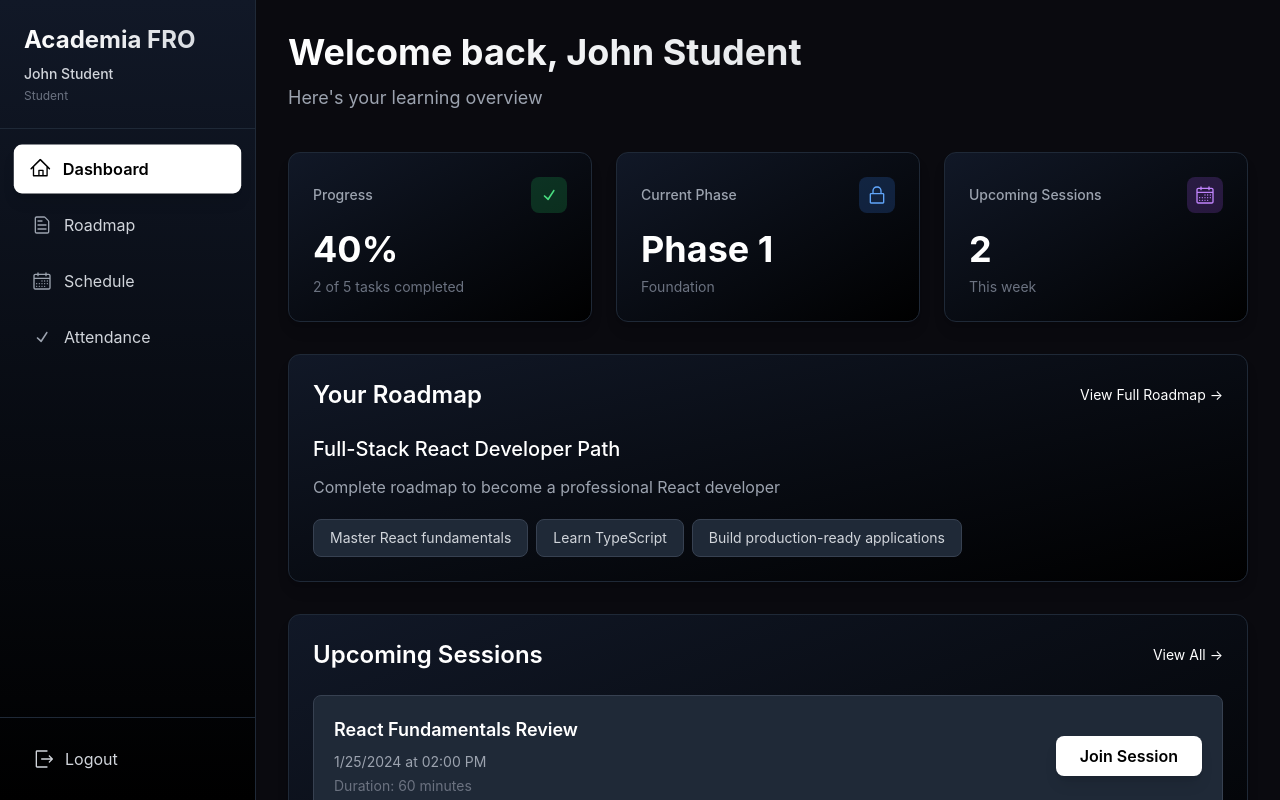
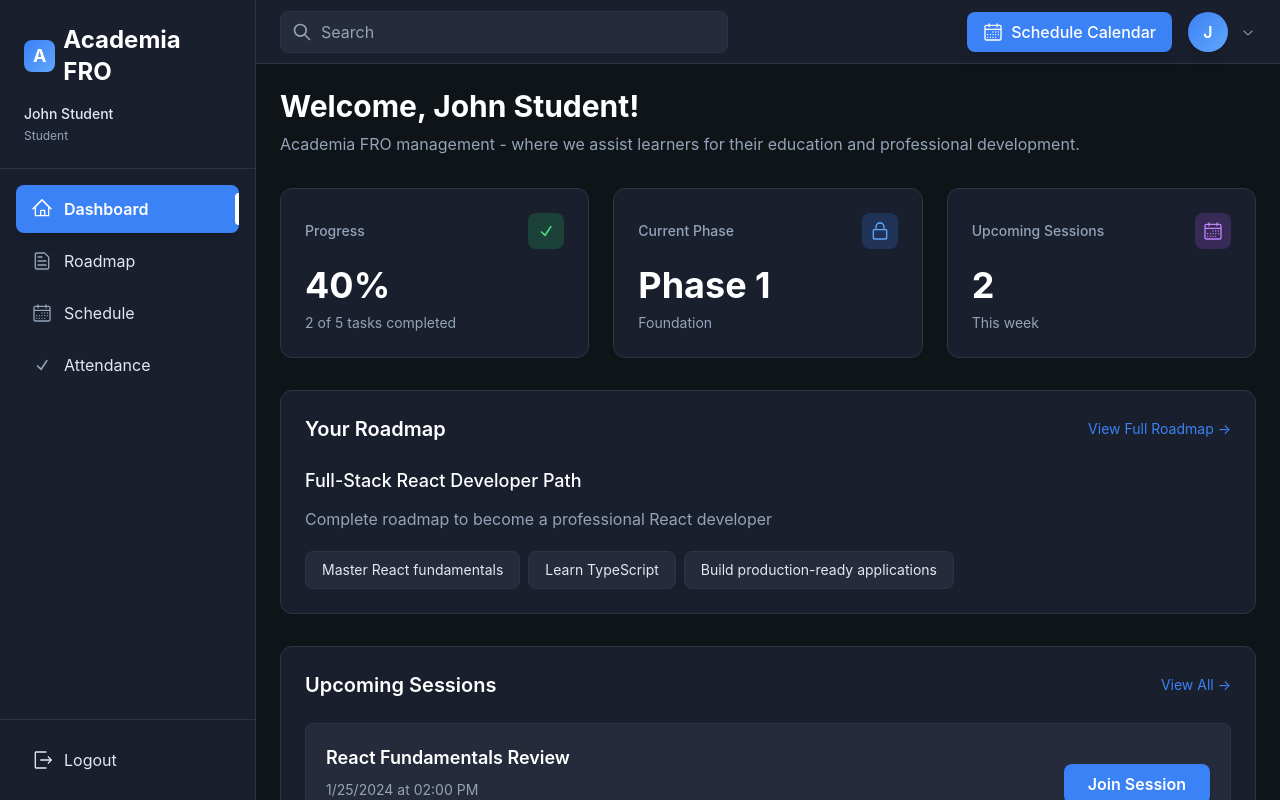
Before and after one commit to leandre000/academia-fro, a React (Vite) app: page /login in a window 1280 px wide. Both pictures are taken after a click on the button "Student Portal". Built offline with nearby package versions, Linux system fonts and the light colour scheme.

Commit message:
Redesign UI/UX to match Figma: modern login page, top header, updated color scheme, and improved dashboard layouts

```diff
--- a/src/components/PortalLayout.tsx
+++ b/src/components/PortalLayout.tsx
@@ -1,15 +1,19 @@
 import { Outlet } from 'react-router-dom';
 import Sidebar from './Sidebar';
+import TopHeader from './TopHeader';
 
 export default function PortalLayout() {
   return (
-    <div className="flex h-screen bg-gradient-to-br from-gray-900 via-black to-gray-900">
+    <div className="flex h-screen bg-bg-primary overflow-hidden">
       <Sidebar />
-      <main className="flex-1 overflow-auto bg-bg-primary">
-        <div className="min-h-full">
-          <Outlet />
-        </div>
-      </main>
+      <div className="flex-1 flex flex-col overflow-hidden">
+        <TopHeader />
+        <main className="flex-1 overflow-auto bg-bg-primary">
+          <div className="min-h-full">
+            <Outlet />
+          </div>
+        </main>
+      </div>
     </div>
   );
 }
--- a/src/components/Sidebar.tsx
+++ b/src/components/Sidebar.tsx
@@ -69,16 +69,23 @@ export default function Sidebar() {
   const navItems = roleNavItems[user.role] || [];
 
   return (
-    <div className="w-64 bg-gradient-to-b from-gray-900 to-black border-r border-gray-800 h-screen flex flex-col shadow-2xl">
-      <div className="p-6 border-b border-gray-800">
-        <h1 className="text-2xl font-bold bg-gradient-to-r from-white to-gray-300 bg-clip-text text-transparent">
-          Academia FRO
-        </h1>
-        <p className="text-sm text-gray-300 mt-2 font-medium">{user.name}</p>
-        <p className="text-xs text-gray-500 mt-1 capitalize">{user.role.replace('_', ' ')}</p>
+    <div className="w-64 bg-bg-secondary border-r border-border h-screen flex flex-col">
+      {/* Logo Section */}
+      <div className="p-6 border-b border-border">
+        <div className="flex items-center gap-2 mb-4">
+          <div className="w-8 h-8 bg-gradient-to-br from-blue-medium to-blue-light rounded-lg flex items-center justify-center">
+            <span className="text-white font-bold text-lg">A</span>
+          </div>
+          <h1 className="text-2xl font-bold text-text-primary">
+            Academia FRO
+          </h1>
+        </div>
+        <p className="text-sm text-text-secondary font-medium">{user.name}</p>
+        <p className="text-xs text-text-muted mt-1 capitalize">{user.role.replace('_', ' ')}</p>
       </div>
 
-      <nav className="flex-1 p-4 space-y-2 overflow-y-auto">
+      {/* Navigation */}
+      <nav className="flex-1 p-4 space-y-1 overflow-y-auto">
         {navItems.map((item) => {
           const Icon = item.icon;
           const isActive = location.pathname === item.path;
@@ -86,23 +93,27 @@ export default function Sidebar() {
             <Link
               key={item.path}
               to={item.path}
-              className={`flex items-center gap-3 px-4 py-3 rounded-lg transition-all duration-200 ${
+              className={`flex items-center gap-3 px-4 py-3 rounded-lg transition-all duration-200 relative ${
                 isActive
-                  ? 'bg-white text-black font-semibold shadow-lg transform scale-[1.02]'
-                  : 'text-gray-300 hover:bg-gray-800 hover:text-white hover:translate-x-1'
+                  ? 'bg-accent text-white font-semibold shadow-lg'
+                  : 'text-text-secondary hover:bg-bg-tertiary hover:text-text-primary'
               }`}
             >
-              <Icon className={`w-5 h-5 ${isActive ? '' : 'text-gray-400'}`} />
+              {isActive && (
+                <div className="absolute right-0 top-1/2 transform -translate-y-1/2 w-1 h-8 bg-white rounded-l-full" />
+              )}
+              <Icon className={`w-5 h-5 ${isActive ? 'text-white' : 'text-text-muted'}`} />
               <span>{item.label}</span>
             </Link>
           );
         })}
       </nav>
 
-      <div className="p-4 border-t border-gray-800">
+      {/* Logout */}
+      <div className="p-4 border-t border-border">
         <button
           onClick={logout}
-          className="w-full flex items-center gap-3 px-4 py-3 rounded-lg text-gray-300 hover:bg-red-900/20 hover:text-red-400 transition-all duration-200 border border-transparent hover:border-red-900/50"
+          className="w-full flex items-center gap-3 px-4 py-3 rounded-lg text-text-secondary hover:bg-red-500/10 hover:text-red-400 transition-all duration-200"
         >
           <ExitIcon className="w-5 h-5" />
           <span>Logout</span>
--- /dev/null
+++ b/src/components/TopHeader.tsx
@@ -0,0 +1,45 @@
+import { useState } from 'react';
+import { useAuthStore } from '../store/authStore';
+import { CalendarIcon, ChevronDownIcon } from '@radix-ui/react-icons';
+
+export default function TopHeader() {
+  const { user } = useAuthStore();
+  const [searchQuery, setSearchQuery] = useState('');
+
+  return (
+    <header className="h-16 bg-bg-secondary border-b border-border flex items-center justify-between px-6 sticky top-0 z-10">
+      {/* Search Bar */}
+      <div className="flex-1 max-w-md">
+        <div className="relative">
+          <svg className="absolute left-3 top-1/2 transform -translate-y-1/2 w-5 h-5 text-text-muted" fill="none" stroke="currentColor" viewBox="0 0 24 24">
+            <path strokeLinecap="round" strokeLinejoin="round" strokeWidth={2} d="M21 21l-6-6m2-5a7 7 0 11-14 0 7 7 0 0114 0z" />
+          </svg>
+          <input
+            type="text"
+            placeholder="Search"
+            value={searchQuery}
+            onChange={(e) => setSearchQuery(e.target.value)}
+            className="w-full bg-bg-tertiary border border-border rounded-lg pl-10 pr-4 py-2 text-text-primary placeholder-text-muted focus:outline-none focus:ring-2 focus:ring-accent focus:border-transparent transition-all"
+          />
+        </div>
+      </div>
+
+      {/* Right Side Actions */}
+      <div className="flex items-center gap-4">
+        {/* Schedule Calendar Button */}
+        <button className="flex items-center gap-2 bg-accent hover:bg-accent-hover text-white px-4 py-2 rounded-lg font-medium transition-all transform hover:scale-105 shadow-lg">
+          <CalendarIcon className="w-5 h-5" />
+          <span>Schedule Calendar</span>
+        </button>
+
+        {/* User Profile */}
+        <div className="flex items-center gap-3 cursor-pointer hover:opacity-80 transition-opacity">
+          <div className="w-10 h-10 bg-gradient-to-br from-blue-medium to-blue-light rounded-full flex items-center justify-center text-white font-semibold shadow-lg">
+            {user?.name.charAt(0).toUpperCase() || 'U'}
+          </div>
+          <ChevronDownIcon className="w-4 h-4 text-text-muted" />
+        </div>
+      </div>
+    </header>
+  );
+}
--- a/src/pages/Login.tsx
+++ b/src/pages/Login.tsx
@@ -74,28 +74,49 @@ export default function Login() {
   };
 
   return (
-    <div className="min-h-screen flex items-center justify-center bg-gradient-to-br from-gray-900 via-black to-gray-900 p-4">
-      <div className="w-full max-w-md animate-fade-in">
-        <div className="text-center mb-10">
-          <h1 className="text-5xl font-bold mb-3 bg-gradient-to-r from-white via-gray-200 to-white bg-clip-text text-transparent">
-            Academia FRO
-          </h1>
-          <p className="text-gray-400 text-lg">Enterprise Learning Management System</p>
-        </div>
+    <div className="min-h-screen flex items-center justify-center bg-white p-4 relative overflow-hidden">
+      {/* Abstract Gradient Blue Shapes Background */}
+      <div className="absolute inset-0 overflow-hidden pointer-events-none">
+        {/* Large rounded shape - top left */}
+        <div className="absolute -top-40 -left-40 w-96 h-96 bg-gradient-to-br from-blue-medium/40 to-blue-light/30 rounded-full blur-3xl animate-float" />
+        {/* Medium rounded shape - bottom right */}
+        <div className="absolute -bottom-32 -right-32 w-80 h-80 bg-gradient-to-br from-blue-dark/50 to-blue-medium/40 rounded-full blur-3xl animate-float" style={{ animationDelay: '2s' }} />
+        {/* Small rounded shape - center left */}
+        <div className="absolute top-1/2 -left-20 w-64 h-64 bg-gradient-to-br from-blue-light/30 to-blue-medium/20 rounded-full blur-2xl animate-float" style={{ animationDelay: '4s' }} />
+        {/* Medium rounded shape - top right */}
+        <div className="absolute -top-20 right-20 w-72 h-72 bg-gradient-to-br from-blue-medium/35 to-blue-light/25 rounded-full blur-3xl animate-float" style={{ animationDelay: '1s' }} />
+      </div>
 
-        <div className="bg-gradient-to-b from-gray-900 to-black border border-gray-800 rounded-2xl p-8 shadow-2xl backdrop-blur-sm">
-          <h2 className="text-3xl font-semibold mb-8 text-center">Sign In</h2>
+      <div className="w-full max-w-md relative z-10 animate-fade-in">
+        {/* White Card */}
+        <div className="bg-white rounded-2xl p-8 shadow-2xl border border-gray-100">
+          <h2 className="text-3xl font-bold mb-8 text-gray-900">Welcome back!</h2>
 
           <form onSubmit={handleLogin} className="space-y-5">
             <div>
-              <label className="block text-sm font-medium mb-2 text-gray-300">Role</label>
+              <label className="block text-sm font-medium mb-2 text-gray-700">Email</label>
+              <div className="relative">
+                <PersonIcon className="absolute left-3 top-1/2 transform -translate-y-1/2 w-5 h-5 text-gray-400" />
+                <input
+                  type="email"
+                  value={email}
+                  onChange={(e) => setEmail(e.target.value)}
+                  placeholder="Enter your email"
+                  className="w-full bg-white border border-gray-300 rounded-lg px-4 py-3 pl-10 text-gray-900 placeholder-gray-400 focus:outline-none focus:ring-2 focus:ring-accent focus:border-transparent transition-all"
+                  required
+                />
+              </div>
+            </div>
+
+            <div>
+              <label className="block text-sm font-medium mb-2 text-gray-700">Role</label>
               <select
                 value={selectedRole}
                 onChange={(e) => setSelectedRole(e.target.value as UserRole)}
-                className="w-full bg-gray-800 border border-gray-700 rounded-lg px-4 py-3 text-white focus:outline-none focus:ring-2 focus:ring-white focus:border-transparent transition-all"
+                className="w-full bg-white border border-gray-300 rounded-lg px-4 py-3 text-gray-900 focus:outline-none focus:ring-2 focus:ring-accent focus:border-transparent transition-all appearance-none"
                 required
               >
-                <option value="">Select a role</option>
+                <option value="">Select role</option>
                 {Object.entries(roleDisplayNames).map(([role, name]) => (
                   <option key={role} value={role}>
                     {name}
@@ -104,53 +125,39 @@ export default function Login() {
               </select>
             </div>
 
-            <div>
-              <label className="block text-sm font-medium mb-2 text-gray-300">Email</label>
-              <div className="relative">
-                <PersonIcon className="absolute left-3 top-1/2 transform -translate-y-1/2 w-5 h-5 text-gray-500" />
-                <input
-                  type="email"
-                  value={email}
-                  onChange={(e) => setEmail(e.target.value)}
-                  placeholder="Enter your email"
-                  className="w-full bg-gray-800 border border-gray-700 rounded-lg px-4 py-3 pl-10 text-white placeholder-gray-500 focus:outline-none focus:ring-2 focus:ring-white focus:border-transparent transition-all"
-                  required
-                />
-              </div>
-            </div>
-
             {error && (
-              <div className="bg-red-900/30 border border-red-700/50 rounded-lg p-4 text-red-300 text-sm animate-slide-up">
+              <div className="bg-red-50 border border-red-200 rounded-lg p-4 text-red-600 text-sm animate-slide-up">
                 {error}
               </div>
             )}
 
             <button
               type="submit"
-              className="w-full bg-white text-black font-semibold py-3 px-4 rounded-lg hover:bg-gray-200 transition-all transform hover:scale-[1.02] active:scale-[0.98] shadow-lg"
+              className="w-full bg-accent hover:bg-accent-hover text-white font-semibold py-3 px-4 rounded-lg transition-all transform hover:scale-[1.02] active:scale-[0.98] shadow-lg"
             >
-              Sign In
+              Login
             </button>
           </form>
 
-          <div className="mt-8 pt-6 border-t border-gray-800">
-            <p className="text-sm text-gray-400 mb-4 text-center">Quick Login (Demo):</p>
-            <div className="grid grid-cols-2 gap-3">
+          <div className="mt-6 pt-6 border-t border-gray-200">
+            <p className="text-sm text-gray-600 mb-4 text-center">Quick Login (Demo):</p>
+            <div className="grid grid-cols-2 gap-2">
               {Object.entries(roleDisplayNames).map(([role, name]) => (
                 <button
                   key={role}
                   onClick={() => quickLogin(role as UserRole)}
-                  className="text-xs bg-gray-800 border border-gray-700 rounded-lg px-4 py-3 hover:bg-gray-700 hover:border-gray-600 transition-all text-left text-gray-300 hover:text-white"
+                  type="button"
+                  className="text-xs bg-gray-50 border border-gray-200 rounded-lg px-3 py-2 hover:bg-gray-100 hover:border-gray-300 transition-all text-left text-gray-700"
                 >
                   {name}
                 </button>
               ))}
             </div>
           </div>
-        </div>
 
-        <div className="mt-8 text-center text-sm text-gray-500">
-          <p>Mock authentication - Select any role to explore</p>
+          <p className="mt-6 text-center text-sm text-gray-500">
+            Don't have an account? <span className="text-accent hover:underline cursor-pointer">Signup</span>
+          </p>
         </div>
       </div>
     </div>
--- a/src/pages/student/Dashboard.tsx
+++ b/src/pages/student/Dashboard.tsx
@@ -12,73 +12,73 @@ export default function StudentDashboard() {
   const upcomingSessions = sessions?.filter((s) => s.status === 'scheduled').slice(0, 3) || [];
 
   return (
-    <div className="p-8 animate-fade-in">
-      <div className="mb-10">
-        <h1 className="text-4xl font-bold mb-3 bg-gradient-to-r from-white to-gray-300 bg-clip-text text-transparent">
-          Welcome back, {user?.name}
+    <div className="p-6 animate-fade-in">
+      <div className="mb-8">
+        <h1 className="text-3xl font-bold mb-2 text-text-primary">
+          Welcome, {user?.name}!
         </h1>
-        <p className="text-gray-400 text-lg">Here's your learning overview</p>
+        <p className="text-text-muted">Academia FRO management - where we assist learners for their education and professional development.</p>
       </div>
 
       {/* Stats Grid */}
       <div className="grid grid-cols-1 md:grid-cols-3 gap-6 mb-8">
-        <div className="bg-gradient-to-br from-gray-900 to-black border border-gray-800 rounded-xl p-6 hover:border-gray-700 transition-all shadow-lg hover:shadow-xl transform hover:scale-[1.02]">
+        <div className="bg-bg-secondary border border-border rounded-xl p-6 hover:border-accent/50 transition-all">
           <div className="flex items-center justify-between mb-4">
-            <span className="text-gray-400 text-sm font-medium">Progress</span>
+            <span className="text-text-muted text-sm font-medium">Progress</span>
             <div className="bg-green-500/20 p-2 rounded-lg">
               <CheckIcon className="w-5 h-5 text-green-400" />
             </div>
           </div>
-          <p className="text-4xl font-bold mb-2">{progress?.completionPercentage || 0}%</p>
-          <p className="text-sm text-gray-500">
+          <p className="text-4xl font-bold mb-2 text-text-primary">{progress?.completionPercentage || 0}%</p>
+          <p className="text-sm text-text-muted">
             {progress?.completedTasks || 0} of {progress?.totalTasks || 0} tasks completed
           </p>
         </div>
 
-        <div className="bg-gradient-to-br from-gray-900 to-black border border-gray-800 rounded-xl p-6 hover:border-gray-700 transition-all shadow-lg hover:shadow-xl transform hover:scale-[1.02]">
+        <div className="bg-bg-secondary border border-border rounded-xl p-6 hover:border-accent/50 transition-all">
           <div className="flex items-center justify-between mb-4">
-            <span className="text-gray-400 text-sm font-medium">Current Phase</span>
+            <span className="text-text-muted text-sm font-medium">Current Phase</span>
             <div className="bg-blue-500/20 p-2 rounded-lg">
               <LockClosedIcon className="w-5 h-5 text-blue-400" />
             </div>
           </div>
-          <p className="text-4xl font-bold mb-2">Phase {progress?.currentPhase || 1}</p>
-          <p className="text-sm text-gray-500">
+          <p className="text-4xl font-bold mb-2 text-text-primary">Phase {progress?.currentPhase || 1}</p>
+          <p className="text-sm text-text-muted">
             {roadmap?.phases.find((p) => p.order === progress?.currentPhase)?.title || 'Foundation'}
           </p>
         </div>
 
-        <div className="bg-gradient-to-br from-gray-900 to-black border border-gray-800 rounded-xl p-6 hover:border-gray-700 transition-all shadow-lg hover:shadow-xl transform hover:scale-[1.02]">
+        <div className="bg-bg-secondary border border-border rounded-xl p-6 hover:border-accent/50 transition-all">
           <div className="flex items-center justify-between mb-4">
-            <span className="text-gray-400 text-sm font-medium">Upcoming Sessions</span>
+            <span className="text-text-muted text-sm font-medium">Upcoming Sessions</span>
             <div className="bg-purple-500/20 p-2 rounded-lg">
               <CalendarIcon className="w-5 h-5 text-purple-400" />
             </div>
           </div>
-          <p className="text-4xl font-bold mb-2">{upcomingSessions.length}</p>
-          <p className="text-sm text-gray-500">This week</p>
+          <p className="text-4xl font-bold mb-2 text-text-primary">{upcomingSessions.length}</p>
+          <p className="text-sm text-text-muted">This week</p>
         </div>
       </div>
 
       {/* Roadmap Preview */}
       {roadmap && (
-        <div className="bg-gradient-to-br from-gray-900 to-black border border-gray-800 rounded-xl p-6 mb-8 shadow-lg hover:border-gray-700 transition-all">
+        <div className="bg-bg-secondary border border-border rounded-xl p-6 mb-8">
           <div className="flex items-center justify-between mb-6">
-            <h2 className="text-2xl font-semibold">Your Roadmap</h2>
+            <h2 className="text-xl font-semibold text-text-primary">Your Roadmap</h2>
             <Link
               to="/student/roadmap"
-              className="text-sm text-white hover:text-gray-300 transition-colors flex items-center gap-1"
+              className="text-sm text-accent hover:text-accent-hover transition-colors flex items-center gap-1"
             >
               View Full Roadmap →
             </Link>
           </div>
-          <h3 className="text-xl font-medium mb-3">{roadmap.title}</h3>
-          <p className="text-gray-400 mb-5">{roadmap.description}</p>
+          <h3 className="text-lg font-medium mb-3 text-text-primary">{roadmap.title}</h3>
+          <p className="text-text-muted mb-5">{roadmap.description}</p>
           <div className="flex gap-2 flex-wrap">
             {roadmap.learningGoals.slice(0, 3).map((goal, idx) => (
               <span
                 key={idx}
-                className="bg-gray-800 border border-gray-700 rounded-lg px-4 py-2 text-sm text-gray-300 hover:bg-gray-700 transition-colors"
+                className="bg-bg-tertiary border border-border rounded-lg px-4 py-2 text-sm text-text-secondary hover:border-accent/50 transition-colors"
               >
                 {goal}
               </span>
@@ -88,12 +88,12 @@ export default function StudentDashboard() {
       )}
 
       {/* Upcoming Sessions */}
-      <div className="bg-gradient-to-br from-gray-900 to-black border border-gray-800 rounded-xl p-6 shadow-lg">
+      <div className="bg-bg-secondary border border-border rounded-xl p-6">
         <div className="flex items-center justify-between mb-6">
-          <h2 className="text-2xl font-semibold">Upcoming Sessions</h2>
+          <h2 className="text-xl font-semibold text-text-primary">Upcoming Sessions</h2>
           <Link
             to="/student/schedule"
-            className="text-sm text-white hover:text-gray-300 transition-colors flex items-center gap-1"
+            className="text-sm text-accent hover:text-accent-hover transition-colors flex items-center gap-1"
           >
             View All →
           </Link>
@@ -103,23 +103,23 @@ export default function StudentDashboard() {
             {upcomingSessions.map((session) => (
               <div
                 key={session.id}
-                className="bg-gray-800 border border-gray-700 rounded-lg p-5 hover:border-gray-600 transition-all hover:bg-gray-800/50"
+                className="bg-bg-tertiary border border-border rounded-lg p-5 hover:border-accent/50 transition-all"
               >
                 <div className="flex items-center justify-between">
                   <div>
-                    <h3 className="font-semibold mb-2 text-lg">{session.title}</h3>
-                    <p className="text-sm text-gray-400 mb-1">
+                    <h3 className="font-semibold mb-2 text-lg text-text-primary">{session.title}</h3>
+                    <p className="text-sm text-text-muted mb-1">
                       {new Date(session.scheduledAt).toLocaleDateString()} at{' '}
                       {new Date(session.scheduledAt).toLocaleTimeString([], {
                         hour: '2-digit',
                         minute: '2-digit',
                       })}
                     </p>
-                    <p className="text-sm text-gray-500">
+                    <p className="text-sm text-text-muted">
                       Duration: {session.duration} minutes
                     </p>
                   </div>
-                  <button className="bg-white text-black px-6 py-2 rounded-lg font-semibold hover:bg-gray-200 transition-all transform hover:scale-105 shadow-lg">
+                  <button className="bg-accent hover:bg-accent-hover text-white px-6 py-2 rounded-lg font-semibold transition-all transform hover:scale-105 shadow-lg">
                     Join Session
                   </button>
                 </div>
@@ -127,7 +127,7 @@ export default function StudentDashboard() {
             ))}
           </div>
         ) : (
-          <p className="text-gray-500 text-center py-8">No upcoming sessions scheduled</p>
+          <p className="text-text-muted text-center py-8">No upcoming sessions scheduled</p>
         )}
       </div>
     </div>
--- a/tailwind.config.js
+++ b/tailwind.config.js
@@ -7,19 +7,29 @@ export default {
   theme: {
     extend: {
       colors: {
-        // Modern dark theme with better contrast
-        'bg-primary': '#0a0a0f',
-        'bg-secondary': '#111118',
-        'bg-tertiary': '#1a1a24',
-        'border': '#2a2a3a',
+        // Umurage-inspired dark blue-gray theme
+        'bg-primary': '#0f1419',
+        'bg-secondary': '#1a1f2e',
+        'bg-tertiary': '#252b3a',
+        'border': '#2d3444',
         'text-primary': '#ffffff',
-        'text-secondary': '#d1d5db',
-        'text-muted': '#9ca3af',
-        'accent': '#ffffff',
+        'text-secondary': '#e2e8f0',
+        'text-muted': '#94a3b8',
+        'accent': '#3b82f6',
+        'accent-hover': '#2563eb',
+        // Blue gradients for backgrounds
+        'blue-dark': '#1e3a8a',
+        'blue-medium': '#3b82f6',
+        'blue-light': '#60a5fa',
+      },
+      backgroundImage: {
+        'gradient-blue': 'linear-gradient(135deg, #1e3a8a 0%, #3b82f6 50%, #60a5fa 100%)',
+        'gradient-blue-abstract': 'radial-gradient(circle at 20% 50%, rgba(59, 130, 246, 0.3) 0%, transparent 50%), radial-gradient(circle at 80% 80%, rgba(30, 58, 138, 0.4) 0%, transparent 50%)',
       },
       animation: {
         'fade-in': 'fadeIn 0.3s ease-in-out',
         'slide-up': 'slideUp 0.3s ease-out',
+        'float': 'float 6s ease-in-out infinite',
       },
       keyframes: {
         fadeIn: {
@@ -30,6 +40,10 @@ export default {
           '0%': { transform: 'translateY(10px)', opacity: '0' },
           '100%': { transform: 'translateY(0)', opacity: '1' },
         },
+        float: {
+          '0%, 100%': { transform: 'translateY(0px)' },
+          '50%': { transform: 'translateY(-20px)' },
+        },
       },
     },
   },
```
Also changed, not shown: src/pages/trainer/Dashboard.tsx (+41 -41 lines), src/pages/trainer/Students.tsx (+30 -30 lines).
